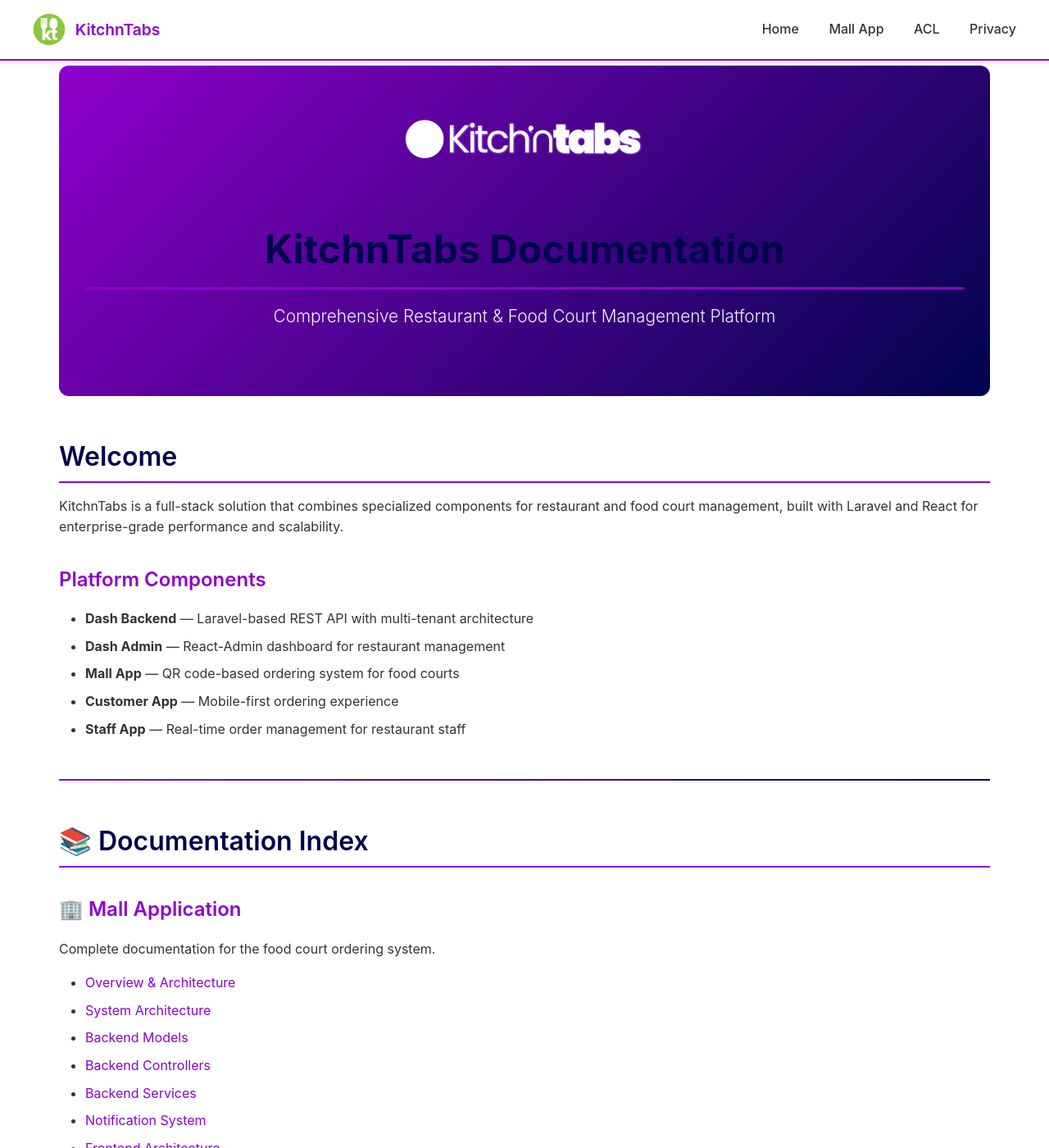
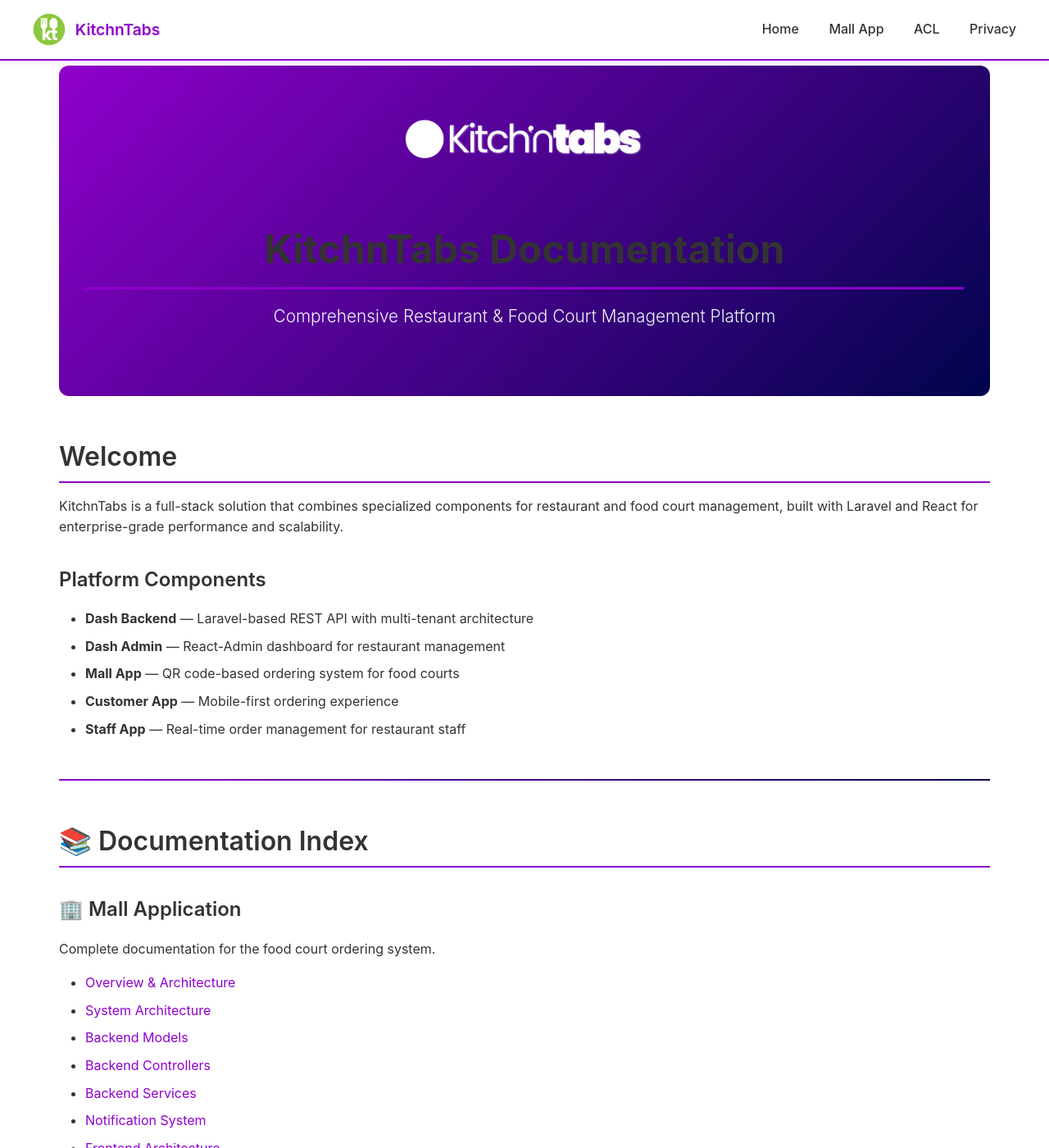
Before and after one commit to kitchntabs/kitchntabs.github.io, a Jekyll site: the page built from index.md, in a window 1280 px wide and 1400 px high. Shown: the whole window at 82% size. Built offline with Jekyll 4.4.1, drawn with Linux system fonts in a browser that asks for light colours.

Commit message:
Make titles and subtitles theme-aware
- Update heading colors to use theme-aware CSS variables
- h1, h2, h4, h5, h6 now use var(--text-light) for light mode, var(--text-dark) for dark mode
- h3 also updated to use theme-aware colors instead of fixed primary color
- Maintains proper contrast in both light and dark themes

```diff
--- a/_layouts/default.html
+++ b/_layouts/default.html
@@ -120,7 +120,7 @@
         }
 
         h1, h2, h3, h4, h5, h6 {
-            color: var(--primary-contrast);
+            color: var(--text-light);
             margin-top: 2rem;
             margin-bottom: 1rem;
             font-weight: 600;
@@ -140,7 +140,7 @@
 
         h3 {
             font-size: 1.5rem;
-            color: var(--primary-color);
+            color: var(--text-light);
         }
 
         h4 {
```
